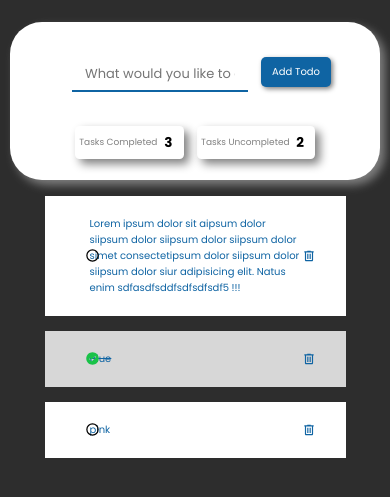
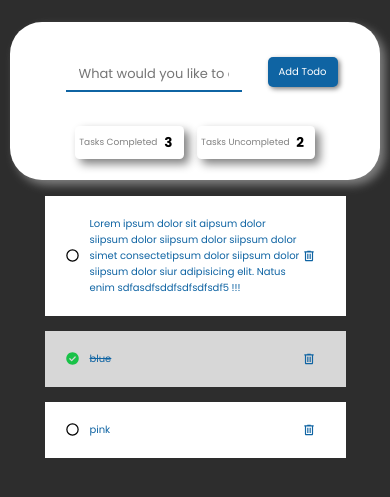
Before and after one commit to Vaigarai14/Cognorise_Internship-Task-1---To-Do-List-, a plain HTML site: page index.html in a window 390 px wide. Shown: the part 69-566 px from the top of the page. Drawn offline with Linux system fonts and the light colour scheme.

Commit message:
changes in view

```diff
--- a/style.css
+++ b/style.css
@@ -115,12 +115,11 @@ section {
 }
 
 ul {
-  position: relative;
   padding: 0;
 }
 
 li {
-  width: 50vh;
+  max-width: 400px;
   display: flex;
   align-self: center;
   background-color: white;
@@ -131,6 +130,7 @@ li {
   text-align: left;
   font-family: var(--font-primary);
   list-style-type: none;
+  position: relative;
 }
 
 ul li::before {
@@ -141,7 +141,8 @@ ul li::before {
   width: 1.5em;
   height: 1.5em;
   position: absolute;
-  right: 420px;
+  right: 500px;
+  left: 20px;
   cursor: pointer;
 }
 
@@ -153,7 +154,7 @@ ul li::after {
   position: absolute;
   width: 1.4em;
   height: 1.4em;
-  right: 50px;
+  right: 30px;
   cursor: pointer;
 }
 
@@ -205,6 +206,7 @@ ul li::after {
   #main-input {
     width: 150px;
     margin: 1em;
+    margin-right: 2em;
     font-size: small;
   }
 
@@ -234,7 +236,6 @@ ul li::after {
   }
 
   ul li::before {
-    position: fixed;
     right: 290px;
   }
 
@@ -250,7 +251,6 @@ ul li::after {
   }
 
   ul li::before {
-    position: fixed;
     right: 290px;
   }
 
```
